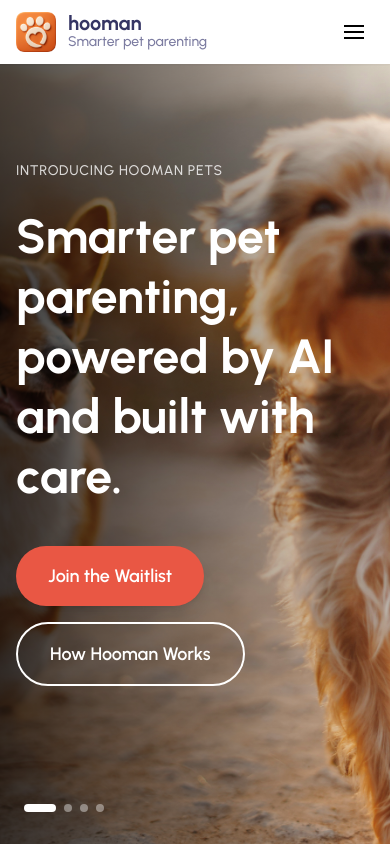
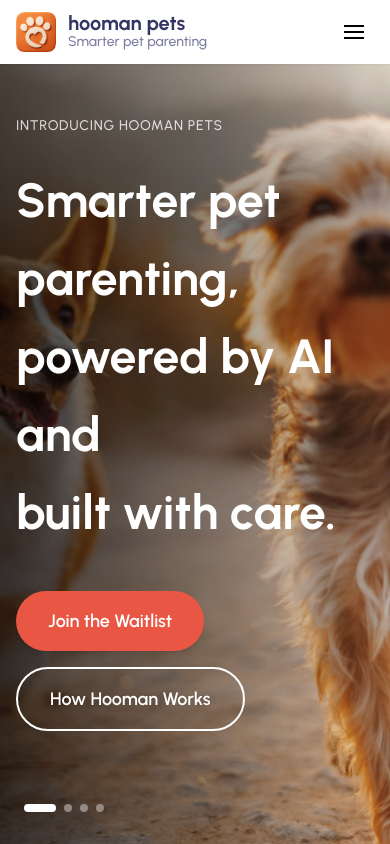
Before and after one commit to prayasahuja5/hoomanpets-website, a Next.js app: page / in a window 390 px wide. Built offline with nearby package versions, Linux system fonts and the light colour scheme.

Commit message:
Fix hero text spacing and update header branding - Add line breaks to hero headline for better readability - Change logo from 'hooman' to 'hooman pets' - Update CTA button text to 'download hooman'

```diff
--- a/app/components/Header.tsx
+++ b/app/components/Header.tsx
@@ -39,7 +39,7 @@ export default function Header() {
               </div>
               <div className="flex flex-col">
                 <div className="font-urbanist text-display-4 font-bold text-neutral-800 lowercase leading-none">
-                  hooman
+                  hooman pets
                 </div>
                 <div className="font-urbanist text-display-1 text-neutral-600 font-medium leading-tight">
                   Smarter pet parenting
@@ -79,7 +79,7 @@ export default function Header() {
 
               {/* Download Button */}
               <button className="hidden sm:flex items-center bg-black hover:bg-gray-800 text-white font-urbanist text-display-2 font-medium px-6 py-3 rounded-full shadow-small hover:shadow-regular transition-all duration-300">
-                hooman pets
+                download hooman
               </button>
 
               {/* Hamburger Menu Button */}
--- a/app/components/Hero.tsx
+++ b/app/components/Hero.tsx
@@ -90,9 +90,9 @@ export default function Hero() {
               initial={{ opacity: 0, y: 30 }}
               animate={{ opacity: 1, y: 0 }}
               transition={{ duration: 0.8, delay: 0.4 }}
-            className="font-urbanist text-5xl lg:text-6xl xl:text-7xl font-bold text-white mb-10 leading-tight"
+              className="font-urbanist text-5xl lg:text-6xl xl:text-7xl font-bold text-white mb-10 leading-relaxed"
             >
-            Smarter pet parenting, powered by AI and built with care.
+              Smarter pet parenting,<br />powered by AI and<br />built with care.
             </motion.h1>
 
           {/* CTA Buttons */}
```
Lines whose indentation alone changed are shown as unchanged.
